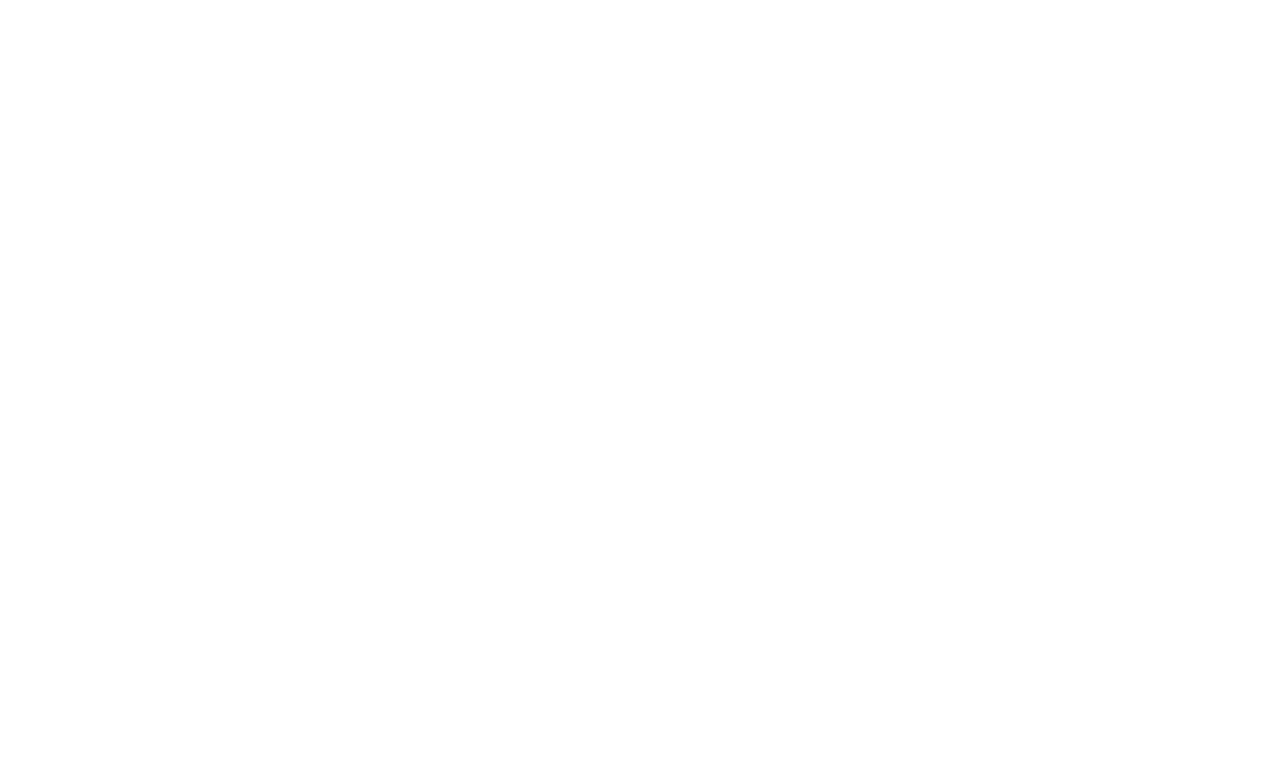
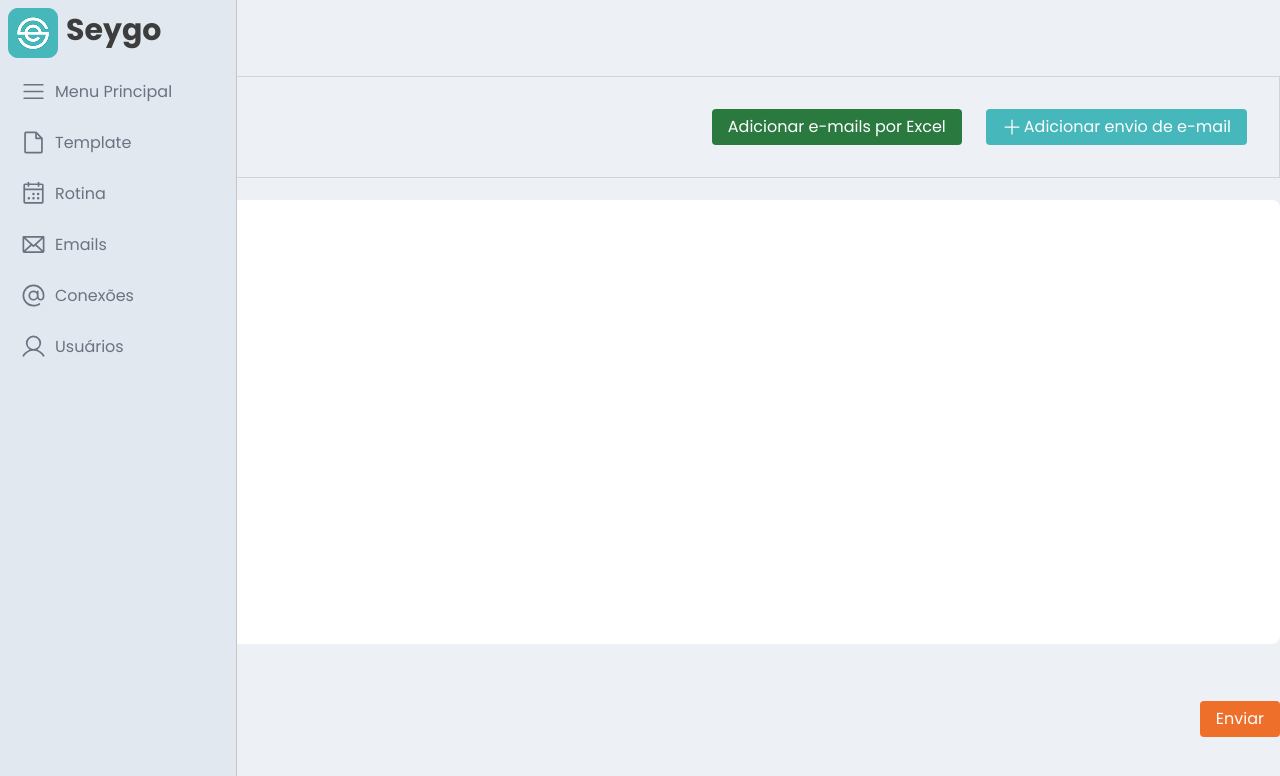
Before and after one commit to andypaulo/e-mail-api-frontend-seygo, a React (Vite) app: page /email in a window 1280 px wide. Before the commit this address had no page. Shown: the top 776 px of the page. Built offline with nearby package versions, Linux system fonts and the light colour scheme.

Commit message:
feat: página de e-mail base criada

```diff
--- a/src/components/shared/Button.tsx
+++ b/src/components/shared/Button.tsx
@@ -6,7 +6,7 @@
   className = '',
   ...props
 }: {
-  variant: 'orange' | 'teal' | 'teal-solid' | 'orange-solid' | 'teal-alternative-solid';
+  variant: 'orange' | 'teal' | 'teal-solid' | 'orange-solid' | 'teal-alternative-solid' | 'green-solid';
 } & React.ButtonHTMLAttributes<HTMLButtonElement>) => {
   const baseClasses = `
     ${className}
@@ -28,6 +28,9 @@
     case 'teal-alternative-solid':
       variantClasses = 'bg-[#46B7BA] text-[#FFFFFF] px-4 py-1.5 rounded-sm flex items-center gap-0.5 cursor-pointer hover:bg-[#46b6baf3] active:bg-[#1096DE] transition delay-60 duration-40 ease-in-out';
       break;
+    case 'green-solid':
+      variantClasses = 'bg-[#2A7A40] text-[#FFFFFF] px-4 py-1.5 rounded-sm items-center gap-0.5 cursor-pointer hover:bg-[#2A7A5C] active:bg-[#2F7A2A] transition delay-60 duration-40 ease-in-out'
+      break
   }
 
   return (
--- a/src/components/sidebar.tsx
+++ b/src/components/sidebar.tsx
@@ -64,7 +64,7 @@
             </Link>
             <Link
               className="flex items-center gap-2 rounded p-1 hover:text-[#EDF1F5] hover:bg-[#A5ADB8] z-1"
-              to="/rotina"
+              to="/email"
             >
               <Envelope size={27} />
               {isOpen && <span>Emails</span>}
--- /dev/null
+++ b/src/pages/email/page.tsx
@@ -0,0 +1,23 @@
+import { Plus } from "@phosphor-icons/react";
+import Button from "../../components/shared/Button";
+
+export default function EmailPage() {
+
+    return(
+    <div className="bg-[#EDF1F5] min-h-screen w-full">
+        <h2 className="text-xl py-6 font-semibold pl-4">Enviar E-Mail</h2>
+        <div className="flex flex-row-reverse flex-wrap md:flex-nowrap items-end gap-6 border border-[#D1D5DB] p-8 w-full">
+            <Button variant = "teal-alternative-solid" > <Plus size ={20} /> Adicionar envio de e-mail</Button>
+            <Button variant = "green-solid" > Adicionar e-mails por Excel</Button>
+        </div>
+
+        <div className="mt-5.5 flex flex-col items-center">
+            <div className="bg-[#FFFFFF] gap-4 w-full max-w-450 h-111 rounded-lg mx-4">
+            </div>
+            <div className="w-full max-w-450 mx-4 flex justify-end mt-4">
+                <Button variant="orange-solid" className="mt-10.25 "> Enviar </Button>
+            </div>
+        </div>
+    </div>
+    );
+}
--- a/src/routes/route.tsx
+++ b/src/routes/route.tsx
@@ -5,6 +5,7 @@
 import LoginPage from "../pages/login/page";
 import ConnectionPage from "../pages/connection/page";
 import Layout from "../components/layout/layout";
+import EmailPage from "../pages/email/page";
 
 
 
@@ -17,7 +18,7 @@
         <Route path="/rotina" element={<RotinaPage />} />
         <Route path="/template" element={<TemplatePage />} />
         <Route path="/connection" element={<ConnectionPage />} />
-        <Route path="/"/>
+        <Route path="/email" element={<EmailPage/>}/>
       </Route>
     </Routes>
   );
```
